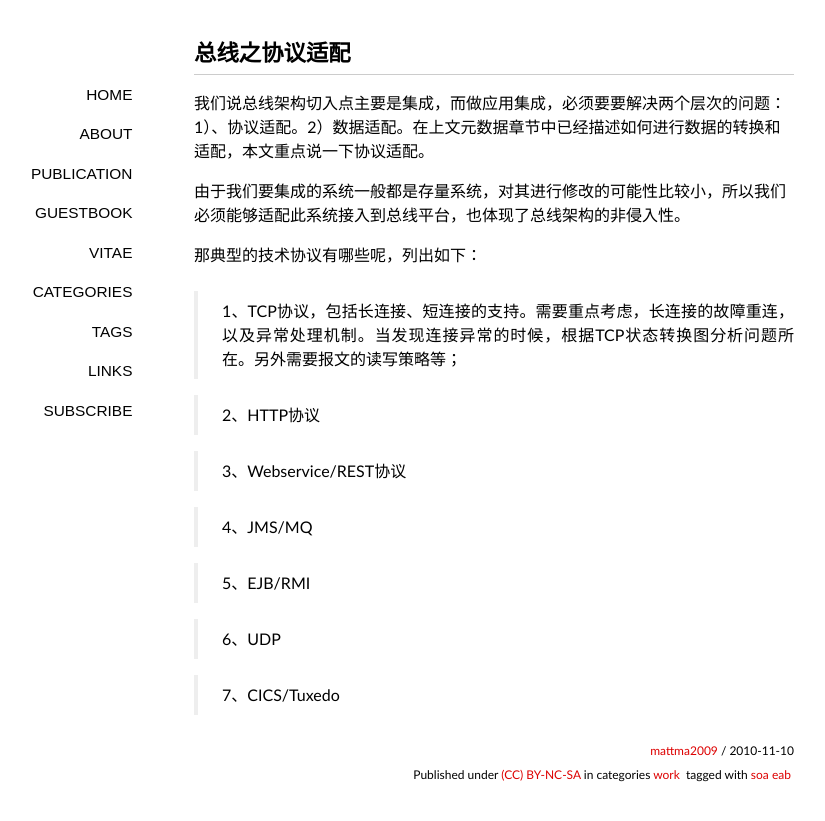
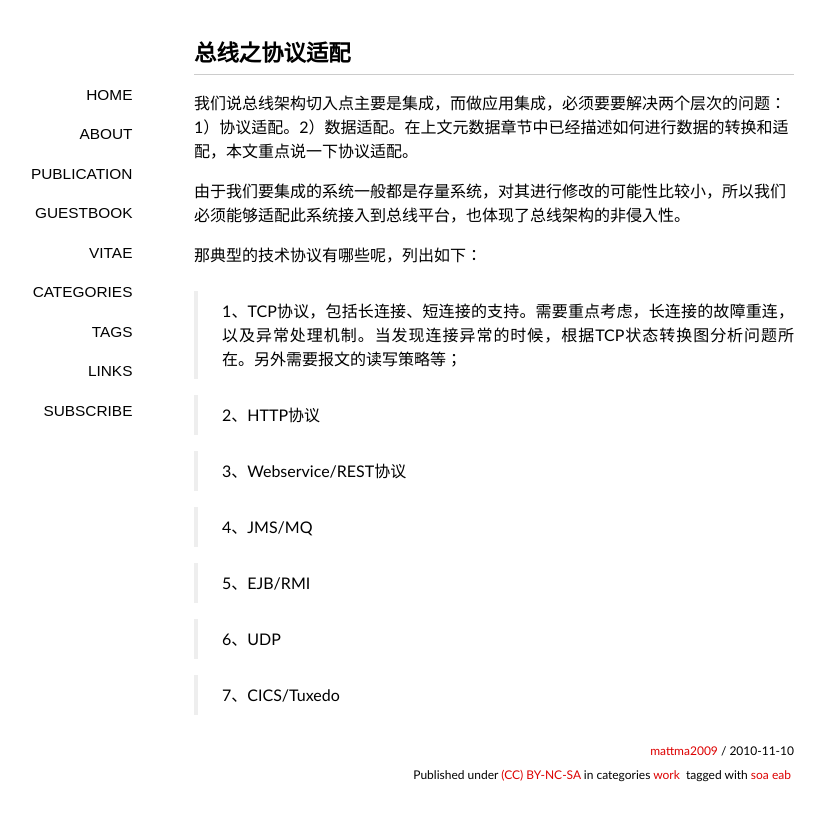
Before and after one commit to mattma2009/tour, a Jekyll site: the page built from _posts/2010-11-10-esb-adaptor.md, in a window 1280 px wide. Shown: the top 821 px of the page, without its empty margins (146-971 px from the left). Built offline with Jekyll 4.4.1, drawn with Linux system fonts in a browser that asks for light colours; some web fonts are replaced; Markdown is read by kramdown in place of the engine named in the settings; comment, search, counter and statistics services are not loaded.

Commit message:
a
Signed-off-by: mattma2009 <mazhengxiu@gmail.com>

```diff
--- a/_posts/2010-11-10-esb-adaptor.md
+++ b/_posts/2010-11-10-esb-adaptor.md
@@ -5,7 +5,7 @@ categories: [work]
 tags: [soa eab]
 ---
 
-我们说总线架构切入点主要是集成，而做应用集成，必须要要解决两个层次的问题：1）、协议适配。2）数据适配。在上文元数据章节中已经描述如何进行数据的转换和适配，本文重点说一下协议适配。
+我们说总线架构切入点主要是集成，而做应用集成，必须要要解决两个层次的问题：1）协议适配。2）数据适配。在上文元数据章节中已经描述如何进行数据的转换和适配，本文重点说一下协议适配。
 
 由于我们要集成的系统一般都是存量系统，对其进行修改的可能性比较小，所以我们必须能够适配此系统接入到总线平台，也体现了总线架构的非侵入性。
 
```
